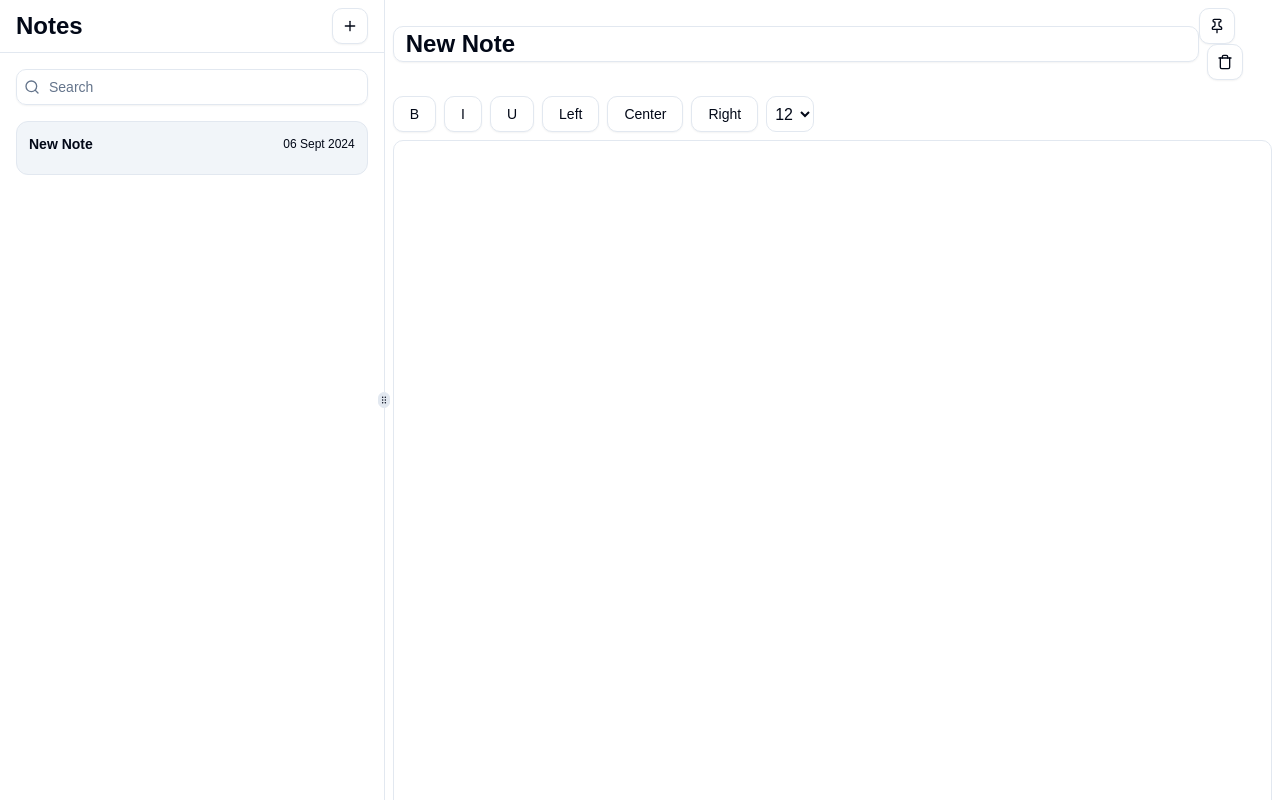
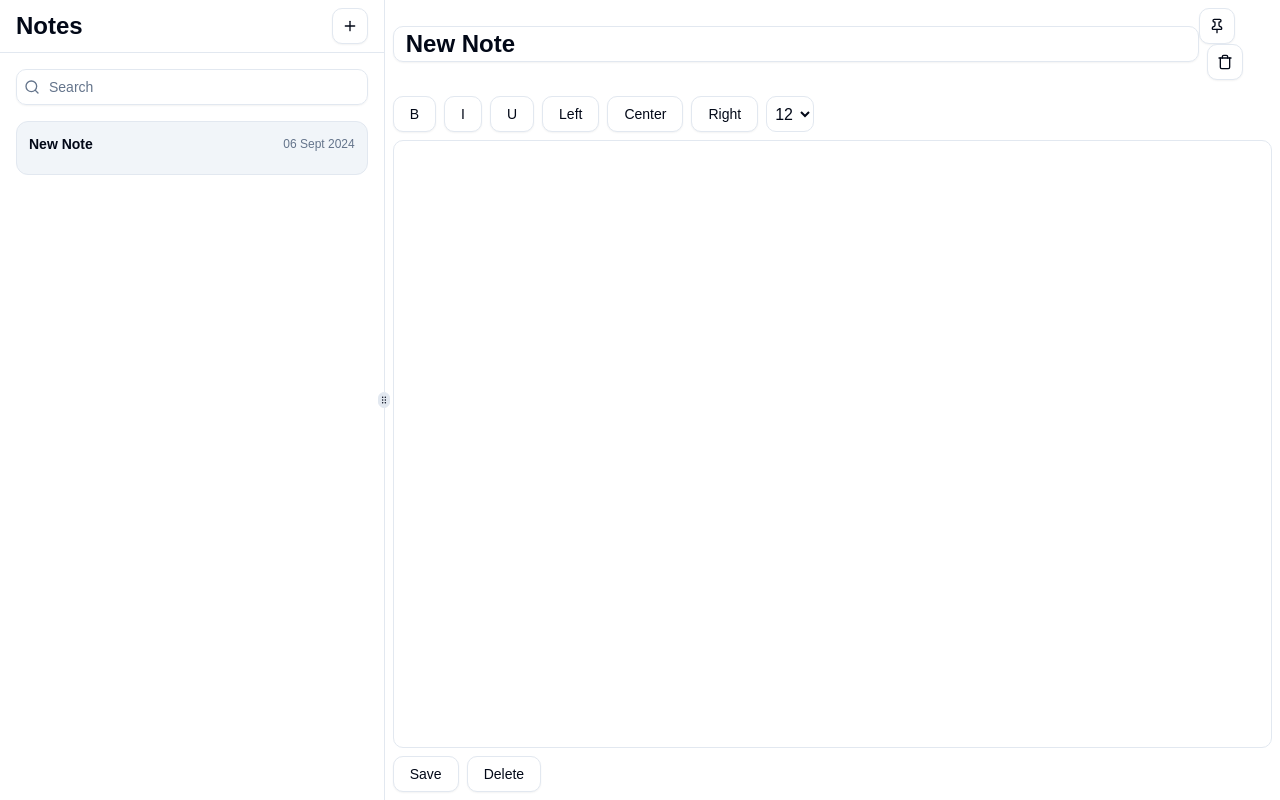
Before and after one commit to malay44/quickNotes, a Next.js app: page / in a window 1280 px wide. Both pictures are taken after a click on the button 349 px from the left and 26 px from the top of the page. Built offline with nearby package versions, Linux system fonts and the light colour scheme.

Commit message:
Feat: added Redux for global store

```diff
--- /dev/null
+++ b/Redux/notesSlice.ts
@@ -0,0 +1,79 @@
+import { createSlice, PayloadAction } from "@reduxjs/toolkit";
+export interface Note {
+  id: string;
+  title: string;
+  content: string;
+  date: Date;
+  pinned: boolean;
+}
+
+interface NotesState {
+  notes: Note[];
+  pinnedNotes: string[];
+  selectedNoteId: string | null;
+}
+
+const initialState: NotesState = {
+  notes: [],
+  pinnedNotes: [],
+  selectedNoteId: null,
+};
+
+const notesSlice = createSlice({
+  name: "notes",
+  initialState,
+  reducers: {
+    addNote: (
+      state,
+      action: PayloadAction<{ title: string; content: string; id: string }>
+    ) => {
+      const newNote: Note = {
+        id: action.payload.id,
+        title: action.payload.title,
+        content: action.payload.content,
+        date: new Date(),
+        pinned: false,
+      };
+      state.notes.unshift(newNote);
+    },
+    updateNote: (
+      state,
+      action: PayloadAction<{ id: string; title?: string; content?: string }>
+    ) => {
+      const note = state.notes.find((n) => n.id === action.payload.id);
+      if (note) {
+        note.title = action.payload.title || note.title;
+        note.content = action.payload.content || note.content;
+        note.date = new Date();
+      }
+    },
+    deleteNote: (state, action: PayloadAction<string>) => {
+      state.notes = state.notes.filter((n) => n.id !== action.payload);
+      state.pinnedNotes = state.pinnedNotes.filter((n) => n !== action.payload);
+    },
+    togglePinNote: (state, action: PayloadAction<string>) => {
+      const note = state.notes.find((n) => n.id === action.payload);
+      if (note) {
+        note.pinned = !note.pinned;
+        state.notes.sort((a, b) => (b.pinned ? 1 : 0) - (a.pinned ? 1 : 0));
+        if (note.pinned) {
+          state.pinnedNotes.push(note.id);
+        } else {
+          state.pinnedNotes = state.pinnedNotes.filter((n) => n !== note.id);
+        }
+      }
+    },
+    setSelectedNoteId: (state, action: PayloadAction<string | null>) => {
+      state.selectedNoteId = action.payload;
+    },
+  },
+});
+
+export const {
+  addNote,
+  updateNote,
+  deleteNote,
+  togglePinNote,
+  setSelectedNoteId,
+} = notesSlice.actions;
+export default notesSlice.reducer;
--- /dev/null
+++ b/Redux/store.ts
@@ -0,0 +1,11 @@
+import { configureStore } from "@reduxjs/toolkit";
+import notesReducer from "./notesSlice";
+
+export const store = configureStore({
+  reducer: {
+    notes: notesReducer,
+  },
+});
+
+export type RootState = ReturnType<typeof store.getState>;
+export type AppDispatch = typeof store.dispatch;
--- a/app/layout.tsx
+++ b/app/layout.tsx
@@ -1,6 +1,7 @@
 import type { Metadata } from "next";
 import localFont from "next/font/local";
 import "./globals.css";
+import { ReduxProvider } from "@/Redux/ReduxProvider";
 
 const geistSans = localFont({
   src: "./fonts/GeistVF.woff",
@@ -28,7 +29,7 @@ export default function RootLayout({
       <body
         className={`${geistSans.variable} ${geistMono.variable} antialiased h-screen`}
       >
-        {children}
+        <ReduxProvider>{children}</ReduxProvider>
       </body>
     </html>
   );
--- a/app/page.tsx
+++ b/app/page.tsx
@@ -1,7 +1,9 @@
 "use client";
 
 import * as React from "react";
+import { useDispatch, useSelector } from "react-redux";
 import { Search, Plus, Trash, Pin } from "lucide-react";
+import { v4 as uuid } from "uuid";
 
 import { Input } from "@/components/ui/input";
 import {
@@ -14,43 +16,44 @@ import { NoteList } from "@/components/NotesList";
 import NoteEditor from "@/components/NoteEditor/NoteEditor";
 import { Button } from "@/components/ui/button";
 import {
-  Note,
   addNote,
   updateNote,
   deleteNote,
   togglePinNote,
-} from "@/lib/notesService";
+  setSelectedNoteId,
+} from "@/Redux/notesSlice";
+import { RootState } from "@/Redux/store";
 
 export default function NotesPage() {
-  const [selectedNote, setSelectedNote] = React.useState<Note | null>(null);
+  const dispatch = useDispatch();
+  const selectedNoteId = useSelector(
+    (state: RootState) => state.notes.selectedNoteId
+  );
+  const selectedNote = useSelector((state: RootState) =>
+    state.notes.notes.find((note) => note.id === selectedNoteId)
+  );
 
   const handleNewNote = () => {
-    const newNote = addNote("New Note", "");
-    setSelectedNote(newNote);
+    const newNote = { title: "New Note", content: "", id: uuid() };
+    dispatch(addNote(newNote));
+    dispatch(setSelectedNoteId(newNote.id));
   };
 
   const handleUpdateNote = (title: string, content: string) => {
     if (selectedNote) {
-      const updatedNote = updateNote(selectedNote.id, title, content);
-      if (updatedNote) {
-        setSelectedNote(updatedNote);
-      }
+      dispatch(updateNote({ id: selectedNote.id, title, content }));
     }
   };
 
   const handleDeleteNote = () => {
     if (selectedNote) {
-      deleteNote(selectedNote.id);
-      setSelectedNote(null);
+      dispatch(deleteNote(selectedNote.id));
     }
   };
 
   const handleTogglePin = () => {
     if (selectedNote) {
-      const updatedNote = togglePinNote(selectedNote.id);
-      if (updatedNote) {
-        setSelectedNote(updatedNote);
-      }
+      dispatch(togglePinNote(selectedNote.id));
     }
   };
 
@@ -80,20 +83,17 @@ export default function NotesPage() {
             </div>
           </form>
         </div>
-        <NoteList
-          selectedNoteId={selectedNote?.id || null}
-          onSelectNote={setSelectedNote}
-        />
+        <NoteList />
       </ResizablePanel>
       <ResizableHandle withHandle />
       <ResizablePanel defaultSize={80} minSize={30}>
-        {selectedNote ? (
+        {selectedNoteId ? (
           <div className="flex flex-col h-full">
             <div className="flex justify-between items-center p-2">
               <Input
-                value={selectedNote.title}
+                value={selectedNote?.title}
                 onChange={(e) =>
-                  handleUpdateNote(e.target.value, selectedNote.content)
+                  handleUpdateNote(e.target.value, selectedNote?.content || "")
                 }
                 className="text-2xl font-bold"
               />
@@ -102,7 +102,7 @@ export default function NotesPage() {
                   variant="outline"
                   size="icon"
                   onClick={handleTogglePin}
-                  className={selectedNote.pinned ? "text-blue-600" : ""}
+                  className={selectedNote?.pinned ? "text-blue-600" : ""}
                 >
                   <Pin className="h-4 w-4" />
                 </Button>
@@ -117,9 +117,9 @@ export default function NotesPage() {
               </div>
             </div>
             <NoteEditor
-              initialContent={selectedNote.content}
+              initialContent={selectedNote?.content || ""}
               onContentChange={(content: string) =>
-                handleUpdateNote(selectedNote.title, content)
+                handleUpdateNote(selectedNote?.title || "", content)
               }
             />
           </div>
--- a/components/Contenteditable.tsx
+++ /dev/null
@@ -1,28 +0,0 @@
-import { useEffect, useRef } from "react";
-
-export default function Contenteditable(props: {
-  value: string;
-  onChange: (value: string) => void;
-}) {
-  const contentEditableRef = useRef<HTMLDivElement>(null);
-
-  useEffect(() => {
-    if (
-      contentEditableRef.current &&
-      contentEditableRef.current.innerHTML !== props.value
-    ) {
-      contentEditableRef.current.innerHTML = props.value;
-    }
-  });
-
-  return (
-    <div
-      contentEditable="true"
-      ref={contentEditableRef}
-      onInput={(event) => {
-        const target = event.target as HTMLDivElement;
-        props.onChange(target.innerHTML || "");
-      }}
-    />
-  );
-}
--- a/components/NoteEditor/NoteEditor.tsx
+++ b/components/NoteEditor/NoteEditor.tsx
@@ -1,40 +1,62 @@
-import React, { useState, useRef, useEffect } from "react";
+import React, { useRef, useEffect } from "react";
 import { Button } from "../ui/button";
+import { useDispatch, useSelector } from "react-redux";
+import { updateNote, deleteNote } from "@/Redux/notesSlice";
+import { RootState } from "@/Redux/store";
 
 interface NoteEditorProps {
   initialContent: string;
   onContentChange: (content: string) => void;
 }
 
-const NoteEditor: React.FC<NoteEditorProps> = ({
-  initialContent,
-  onContentChange,
-}) => {
-  const [content, setContent] = useState(initialContent);
+const NoteEditor: React.FC<NoteEditorProps> = () => {
   const contentEditableRef = useRef<HTMLDivElement>(null);
-
-  console.log(content);
+  const dispatch = useDispatch();
+  const selectedNoteId = useSelector(
+    (state: RootState) => state.notes.selectedNoteId
+  );
+  const selectedNote = useSelector((state: RootState) =>
+    state.notes.notes.find((note) => note.id === selectedNoteId)
+  );
 
   useEffect(() => {
     if (
       contentEditableRef.current &&
-      contentEditableRef.current.innerHTML !== content
+      contentEditableRef.current.innerHTML !== selectedNote?.content
     ) {
-      contentEditableRef.current.innerHTML = content;
+      contentEditableRef.current.innerHTML = selectedNote?.content || "";
     }
-  });
+  }, [selectedNote?.content]);
 
   const handleFormat = (command: string, value?: string) => {
     document.execCommand(command, false, value);
     if (contentEditableRef.current) {
       const newContent = contentEditableRef.current.innerHTML;
-      setContent(newContent);
-      onContentChange(newContent);
+      dispatch(
+        updateNote({ id: selectedNoteId as string, content: newContent })
+      );
+    }
+  };
+
+  const handleSave = () => {
+    if (selectedNoteId !== null) {
+      dispatch(
+        updateNote({
+          id: selectedNoteId,
+          content: contentEditableRef.current?.innerHTML || "",
+        })
+      );
+    }
+  };
+
+  const handleDelete = () => {
+    if (selectedNoteId !== null) {
+      dispatch(deleteNote(selectedNoteId));
     }
   };
 
   return (
-    <div className="p-2 h-full">
+    <div className="p-2 h-full flex flex-col">
       <div className="flex gap-2 mb-2">
         <Button variant="outline" onClick={() => handleFormat("bold")}>
           B
@@ -67,15 +89,35 @@ const NoteEditor: React.FC<NoteEditorProps> = ({
         </select>
       </div>
       <div
-        className="h-full focus-visible:outline-none border rounded-md p-2"
+        className="flex-grow focus-visible:outline-none border rounded-md p-2 mb-2 overflow-auto"
         contentEditable="true"
         ref={contentEditableRef}
         onInput={(event) => {
           const target = event.target as HTMLDivElement;
-          setContent(target.innerHTML || "");
-          onContentChange(target.innerHTML || "");
+          dispatch(
+            updateNote({
+              id: selectedNoteId as string,
+              content: target.innerHTML || "",
+            })
+          );
         }}
       />
+      <div className="flex gap-2">
+        <Button
+          variant="outline"
+          onClick={handleSave}
+          disabled={selectedNoteId === null}
+        >
+          Save
+        </Button>
+        <Button
+          variant="outline"
+          onClick={handleDelete}
+          disabled={selectedNoteId === null}
+        >
+          Delete
+        </Button>
+      </div>
     </div>
   );
 };
--- a/components/NotesList.tsx
+++ b/components/NotesList.tsx
@@ -1,20 +1,25 @@
 import React from "react";
+import { useSelector, useDispatch } from "react-redux";
 import { cn } from "@/lib/utils";
-import { Badge } from "@/components/ui/badge";
 import { ScrollArea } from "@/components/ui/scroll-area";
-import { Note, getNotes, togglePinNote } from "@/lib/notesService";
+import { Note, setSelectedNoteId } from "@/Redux/notesSlice";
 import { PinIcon } from "lucide-react";
+import { RootState } from "@/Redux/store";
 
-interface NoteListProps {
-  selectedNoteId: number | null;
-  onSelectNote: (note: Note) => void;
-}
+export function NoteList() {
+  const notes = useSelector((state: RootState) => state.notes.notes);
+  const selectedNoteId = useSelector(
+    (state: RootState) => state.notes.selectedNoteId
+  );
 
-export function NoteList({ selectedNoteId, onSelectNote }: NoteListProps) {
-  const notes = getNotes();
+  const dispatch = useDispatch();
+
+  const handleSelectNote = (note: Note) => {
+    dispatch(setSelectedNoteId(note.id));
+  };
 
   return (
-    <ScrollArea className="h-screen">
+    <ScrollArea className="h-[calc(100vh-120px)]">
       <div className="flex flex-col gap-2 p-4 pt-0">
         {notes.map((note) => (
           <button
@@ -23,7 +28,7 @@ export function NoteList({ selectedNoteId, onSelectNote }: NoteListProps) {
               "flex flex-col items-start gap-2 rounded-lg border p-3 text-left text-sm transition-all hover:bg-accent",
               selectedNoteId === note.id && "bg-muted"
             )}
-            onClick={() => onSelectNote(note)}
+            onClick={() => handleSelectNote(note)}
           >
             <div className="flex w-full flex-col gap-1">
               <div className="flex items-center">
@@ -31,15 +36,8 @@ export function NoteList({ selectedNoteId, onSelectNote }: NoteListProps) {
                   <div className="font-semibold">{note.title}</div>
                   {note.pinned && <PinIcon className="h-4 w-4 text-blue-600" />}
                 </div>
-                <div
-                  className={cn(
-                    "ml-auto text-xs",
-                    selectedNoteId === note.id
-                      ? "text-foreground"
-                      : "text-muted-foreground"
-                  )}
-                >
-                  {note.date.toLocaleDateString("en-GB", {
+                <div className="ml-auto text-xs text-muted-foreground">
+                  {new Date(note.date).toLocaleDateString("en-GB", {
                     day: "2-digit",
                     month: "short",
                     year: "numeric",
@@ -47,9 +45,12 @@ export function NoteList({ selectedNoteId, onSelectNote }: NoteListProps) {
                 </div>
               </div>
             </div>
-            <div className="line-clamp-2 text-xs text-muted-foreground">
-              {note.content.substring(0, 300)}
-            </div>
+            <div
+              className="line-clamp-2 text-xs text-muted-foreground"
+              dangerouslySetInnerHTML={{
+                __html: note.content.substring(0, 300),
+              }}
+            />
           </button>
         ))}
       </div>
--- a/lib/notesService.ts
+++ /dev/null
@@ -1,47 +0,0 @@
-export interface Note {
-  id: number;
-  title: string;
-  content: string;
-  date: Date;
-  pinned: boolean;
-}
-
-let notes: Note[] = [];
-let nextId = 1;
-
-export const getNotes = () => notes;
-
-export const addNote = (title: string, content: string) => {
-  const newNote: Note = {
-    id: nextId++,
-    title,
-    content,
-    date: new Date(),
-    pinned: false,
-  };
-  notes.unshift(newNote);
-  return newNote;
-};
-
-export const updateNote = (id: number, title: string, content: string) => {
-  const note = notes.find((n) => n.id === id);
-  if (note) {
-    note.title = title;
-    note.content = content;
-    note.date = new Date();
-  }
-  return note;
-};
-
-export const deleteNote = (id: number) => {
-  notes = notes.filter((n) => n.id !== id);
-};
-
-export const togglePinNote = (id: number) => {
-  const note = notes.find((n) => n.id === id);
-  if (note) {
-    note.pinned = !note.pinned;
-    notes.sort((a, b) => (b.pinned ? 1 : 0) - (a.pinned ? 1 : 0));
-  }
-  return note;
-};
--- a/package.json
+++ b/package.json
@@ -13,12 +13,14 @@
     "@radix-ui/react-scroll-area": "^1.1.0",
     "@radix-ui/react-separator": "^1.1.0",
     "@radix-ui/react-slot": "^1.1.0",
+    "@reduxjs/toolkit": "^2.2.7",
     "class-variance-authority": "^0.7.0",
     "clsx": "^2.1.1",
     "lucide-react": "^0.439.0",
     "next": "14.2.8",
     "react": "^18",
     "react-dom": "^18",
+    "react-redux": "^9.1.2",
     "react-resizable-panels": "^2.1.2",
     "tailwind-merge": "^2.5.2",
     "tailwindcss-animate": "^1.0.7",
```
Also changed, not shown: Redux/ReduxProvider.tsx (added, +8 -0 lines), 1 other file (tests, documents, lock files or other folders).
